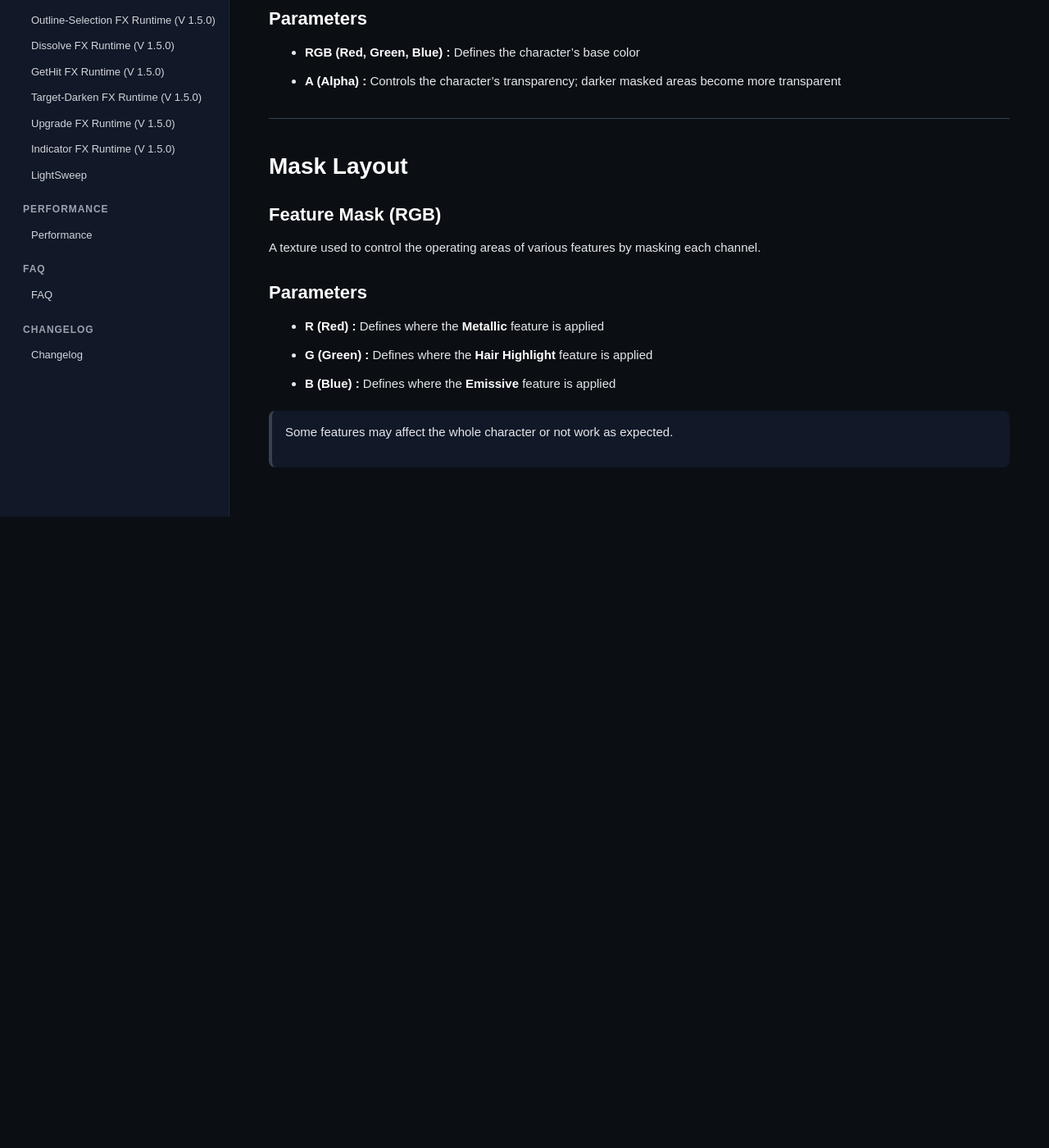
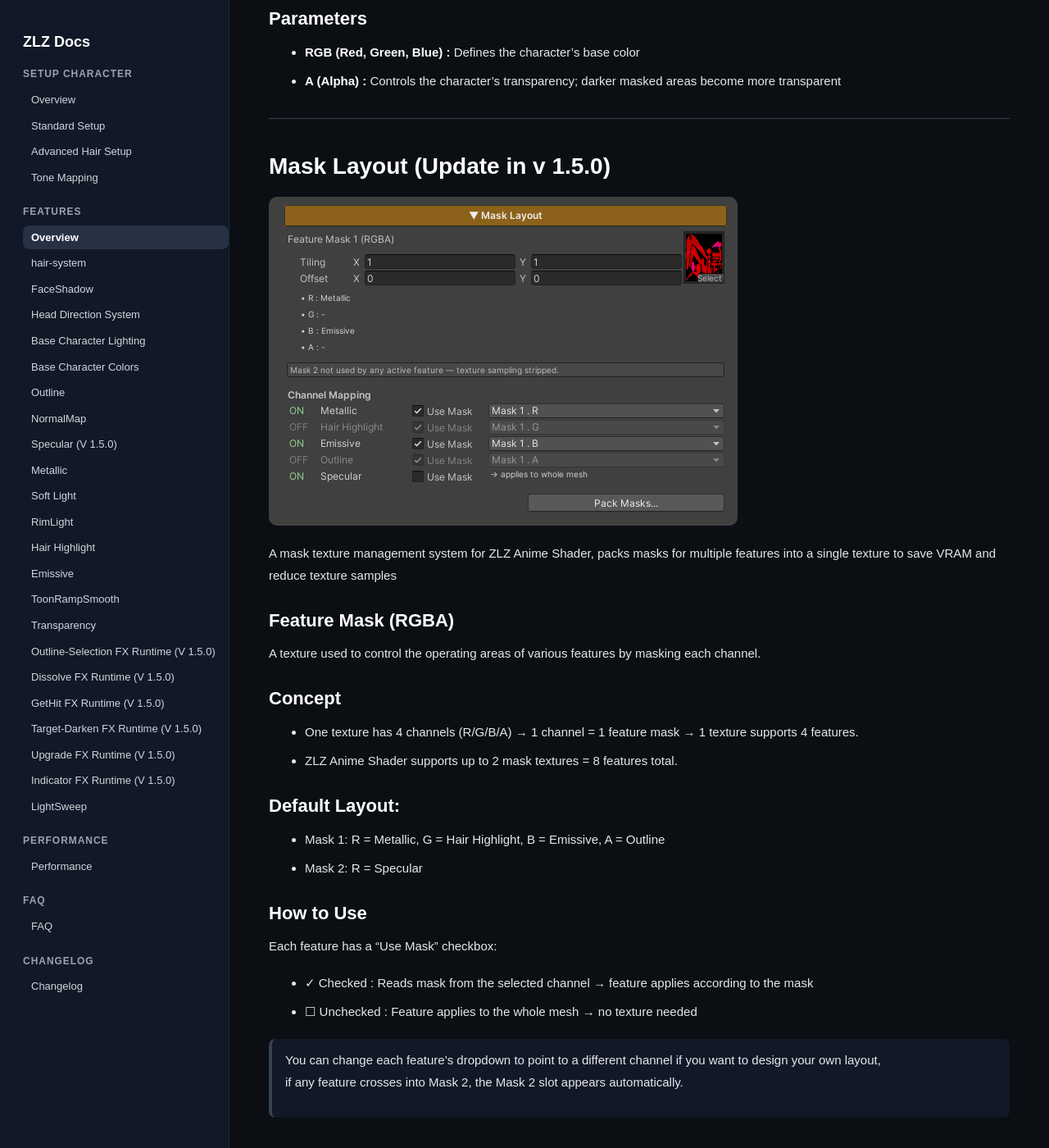
Before and after one commit to zlz-studio/zlz-studio.github.io, a Jekyll site: the page built from features/index.md, in a window 1280 px wide and 1400 px high, scrolled down 1626 px. Shown: the whole window at 82% size. Built offline with Jekyll 4.4.1, drawn with Linux system fonts in a browser that asks for light colours; before the commit the page ends 2256 px from its top, so only the background shows below that.

Commit message:
Update index.md

```diff
--- a/features/index.md
+++ b/features/index.md
@@ -45,17 +45,30 @@
 
 ---
 
-## Mask Layout
+## Mask Layout (Update in v 1.5.0)
 
-### Feature Mask (RGB)
+![Mark_LayOut](./images/Mark_LayOut.png)
+
+A mask texture management system for ZLZ Anime Shader, packs masks for multiple features into a single texture to save VRAM and reduce texture samples
+
+### Feature Mask (RGBA)
 
 A texture used to control the operating areas of various features by masking each channel.
 
-### Parameters
+### Concept
 
-- **R (Red) :** Defines where the **Metallic** feature is applied
-- **G (Green) :** Defines where the **Hair Highlight** feature is applied
-- **B (Blue) :** Defines where the **Emissive** feature is applied
+- One texture has 4 channels (R/G/B/A) → 1 channel = 1 feature mask → 1 texture supports 4 features.
+- ZLZ Anime Shader supports up to 2 mask textures = 8 features total.
 
-> Some features may affect the whole character or not work as expected.
->
+### Default Layout:
+- Mask 1: R = Metallic, G = Hair Highlight, B = Emissive, A = Outline
+- Mask 2: R = Specular
+
+### How to Use
+
+Each feature has a "Use Mask" checkbox:
+- ✓ Checked : Reads mask from the selected channel → feature applies according to the mask
+- ☐ Unchecked : 	Feature applies to the whole mesh → no texture needed
+
+> You can change each feature's dropdown to point to a different channel if you want to design your own layout,
+> if any feature crosses into Mask 2, the Mask 2 slot appears automatically.
```
